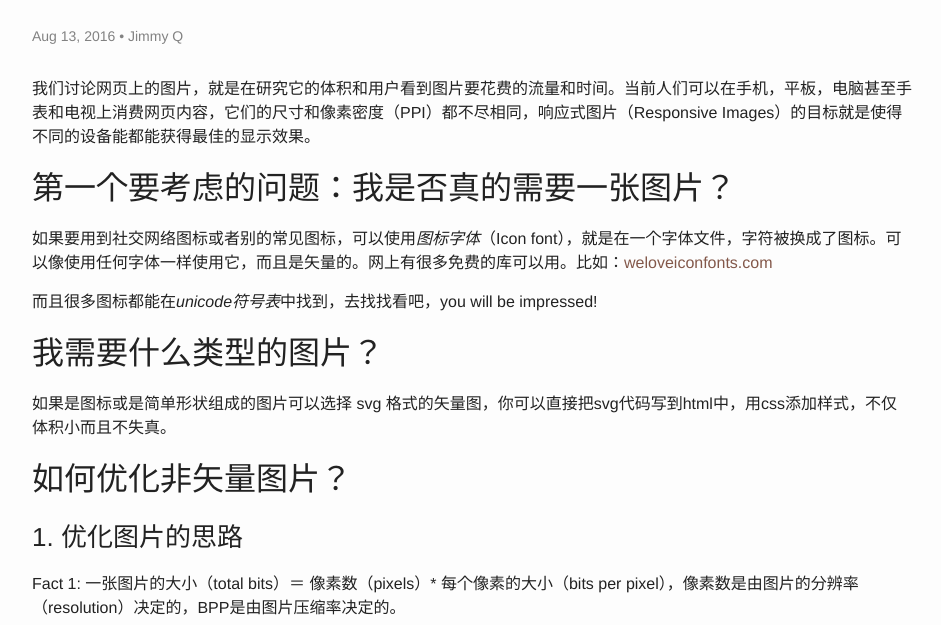
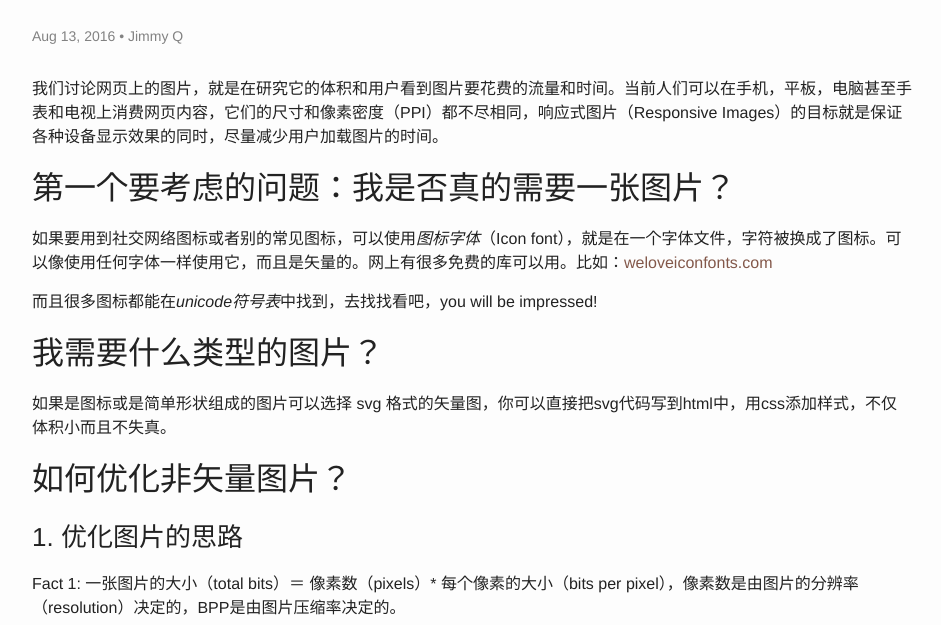
Before and after one commit to odebo/JimmyQsc.github.io, a Jekyll site: the page built from _posts/2016-08-13-responsive-images.md, in a window 1280 px wide and 900 px high, cut to the strip 275-900 px from the top of the window. Shown: the whole strip, without its empty margins (168-1109 px from the left). Built offline with Jekyll 4.4.1, drawn with Linux system fonts in a browser that asks for light colours; comment, search, counter and statistics services are not loaded.

Commit message:
Correct a mistake

```diff
--- a/_posts/2016-08-13-responsive-images.md
+++ b/_posts/2016-08-13-responsive-images.md
@@ -7,7 +7,7 @@ author: Jimmy Q
 permalink: responsive-images
 ---
 
-我们讨论网页上的图片，就是在研究它的体积和用户看到图片要花费的流量和时间。当前人们可以在手机，平板，电脑甚至手表和电视上消费网页内容，它们的尺寸和像素密度（PPI）都不尽相同，响应式图片（Responsive Images）的目标就是使得不同的设备能都能获得最佳的显示效果。
+我们讨论网页上的图片，就是在研究它的体积和用户看到图片要花费的流量和时间。当前人们可以在手机，平板，电脑甚至手表和电视上消费网页内容，它们的尺寸和像素密度（PPI）都不尽相同，响应式图片（Responsive Images）的目标就是保证各种设备显示效果的同时，尽量减少用户加载图片的时间。
 
 ## 第一个要考虑的问题：我是否真的需要一张图片？
 
```
